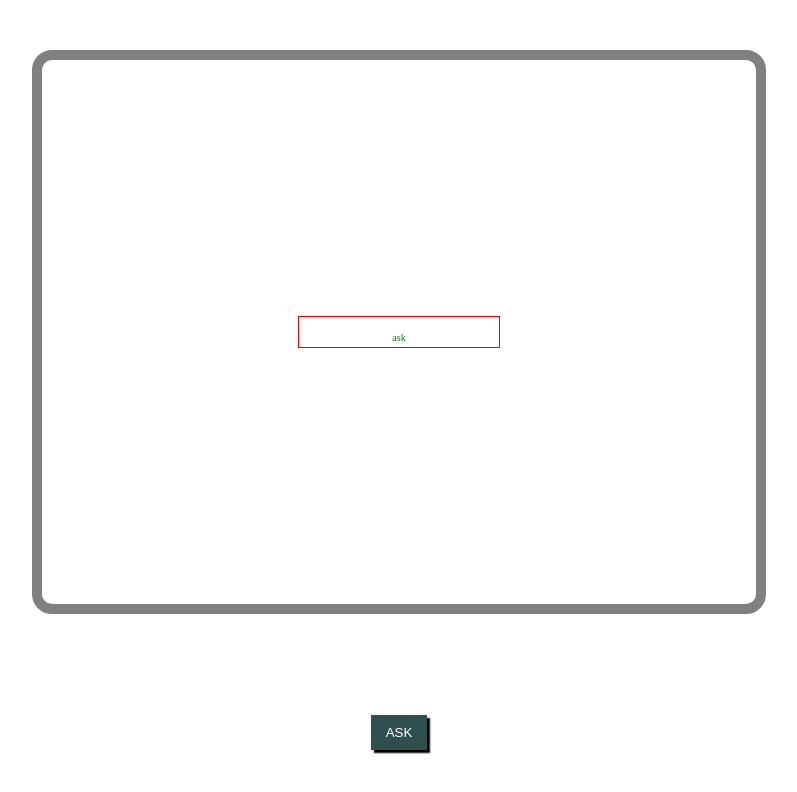
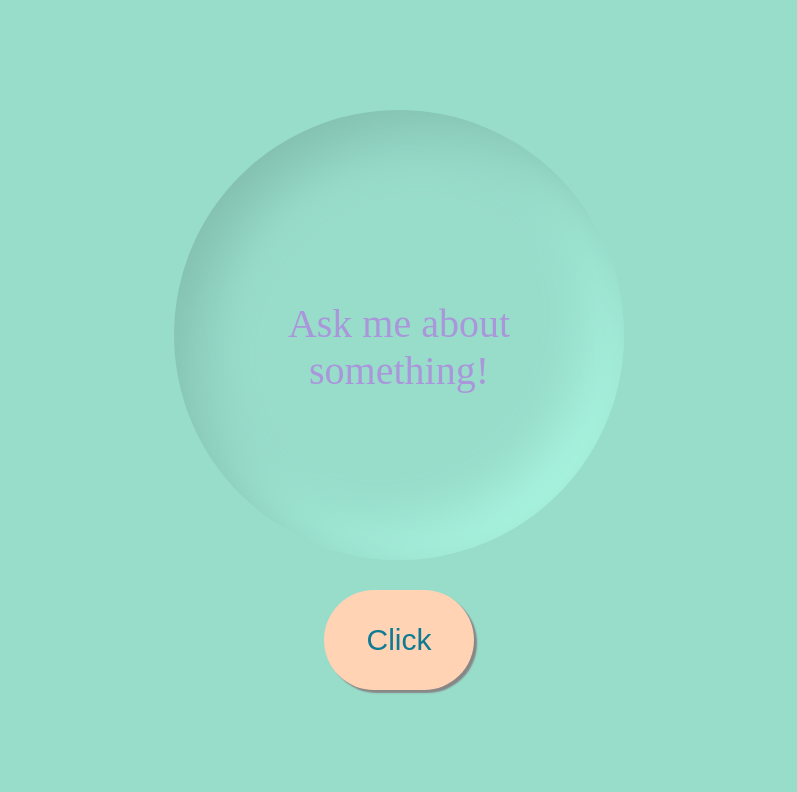
Before and after one commit to KarVarr/MagicBall, a React (Create React App) app: page / in a window 1280 px wide. Shown: the top 792 px of the page, without its empty margins (241-1038 px from the left). Built offline with nearby package versions, Linux system fonts and the light colour scheme.

Commit message:
added color and logic

```diff
--- a/src/App.js
+++ b/src/App.js
@@ -29,17 +29,16 @@ const textArr = [
 ];
 
 const App = () => {
-  const [text, setText] = useState('ask');
+  const [text, setText] = useState('Ask me about something!');
   const [isActive, setIsActive] = useState(false);
 
   const handleChange = () => {
-    setIsActive(false);
     setIsActive(true);
     setText(textArr[Math.floor(Math.random() * 6) + 1]);
     setTimeout(() => {
-      setText('ASK Again');
+      setText('Ask one more time');
       setIsActive(false);
-    }, '15000');
+    }, '5000');
   };
 
   return (
@@ -48,11 +47,11 @@ const App = () => {
         <Ball
           text={text}
           style={{
-            animation: isActive ? 'text 15s linear .5s infinite' : 'none',
+            animation: isActive ? 'text 5s linear 1s infinite' : 'none',
           }}
         />
       </div>
-      <button onClick={handleChange}>ASK</button>
+      <button onClick={handleChange}>Click</button>
     </div>
   );
 };
--- a/src/index.js
+++ b/src/index.js
@@ -2,7 +2,6 @@ import React from 'react';
 import ReactDOM from 'react-dom/client';
 
 import App from './App';
-
 
 const root = ReactDOM.createRoot(document.getElementById('root'));
 root.render(
--- a/src/scss/base/_base.scss
+++ b/src/scss/base/_base.scss
@@ -1,14 +1,24 @@
 .wrapper {
-  margin: 0;
-  padding: 0;
+  margin: 0 auto;
   width: 100vw;
   height: 100vh;
-  display: grid;
-  place-items: center;
+  display: flex;
+  align-items: center;
+  justify-content: center;
+  flex-direction: column;
+  gap: 3rem;
+  background-color: #98ddca;
   .tv {
-    border: 10px gray solid;
-    border-radius: 20px;
-    padding: 20%;
+    width: 45rem;
+    height: 45rem;
+
+    border-radius: 50%;
+    background: #98ddca;
+    box-shadow: inset 20px 20px 60px #81bcac, inset -20px -20px 60px #affee8;
+
+    display: grid;
+    place-items: center;
+    overflow: hidden;
   }
 }
 
--- a/src/scss/components/_ball.scss
+++ b/src/scss/components/_ball.scss
@@ -1,16 +1,14 @@
 .ball {
-
-    border: 1px red solid;
-
   span {
     display: inline-block;
-      color: green;
-      max-width: 200px;
-      min-width: 200px;
-      max-height: 20px;
-      min-height: 20px;
     padding: 15px 20px;
+    color: #AA96DA;
+    max-width: 35rem;
+    min-width: 35rem;
+    max-height: 4rem;
+    min-height: 4rem;
     text-align: center;
+    font-size: 4rem;
     //animation: text 50s linear 2s infinite;
     will-change: transform;
   }
--- a/src/scss/components/_button.scss
+++ b/src/scss/components/_button.scss
@@ -1,15 +1,19 @@
 button {
+  width: 15rem;
+  height: 10rem;
+  font-size: 3rem;
   border: none;
+  border-radius: 5rem;
   padding: 10px 15px;
-    background-color: darkslategray;
-    color: white;
-    box-shadow: 3px 3px 1.5px black;
+  background-color: #ffd3b4;
+  color: #0c7b93;
+  box-shadow: 3px 3px 1.5px rgb(135, 135, 135);
   cursor: pointer;
   &:hover {
-      background-color: darken($color: darkslategray, $amount: 8)
+    background-color: darken($color: #ffd3b4, $amount: 8);
   }
   &:active {
-    box-shadow: 1px 1px .5px black;
+    box-shadow: 1px 1px 0.5px rgb(135, 135, 135);
     transform: translateY(1.5px);
   }
 }
```
Also changed, not shown: public/image/tv.png (added). Lines whose indentation alone changed are shown as unchanged.
